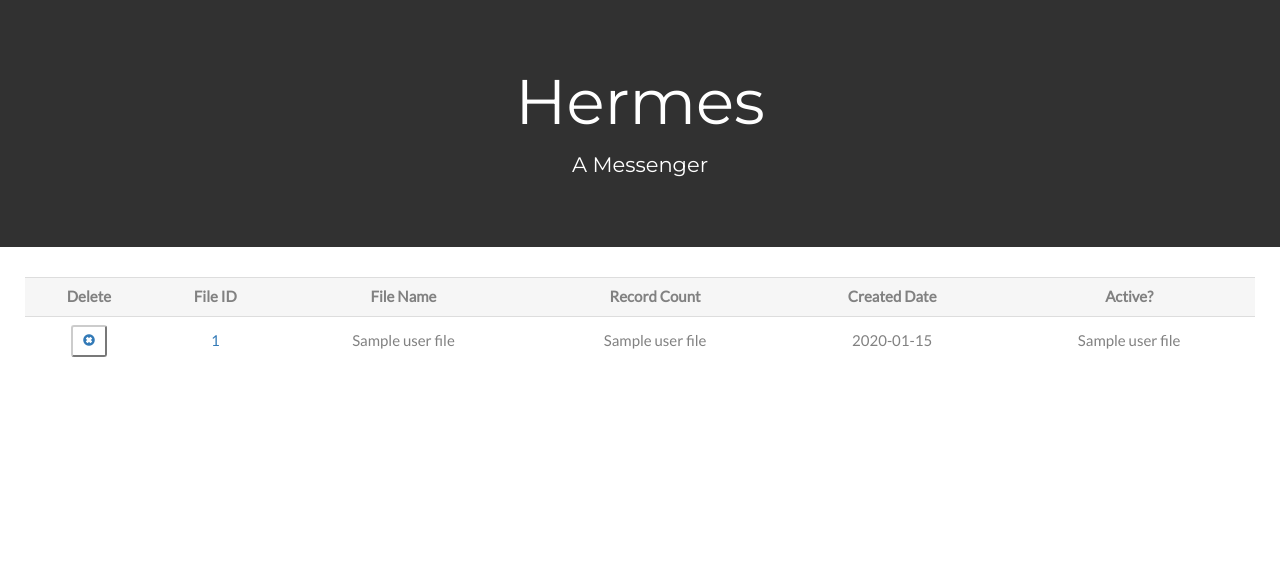
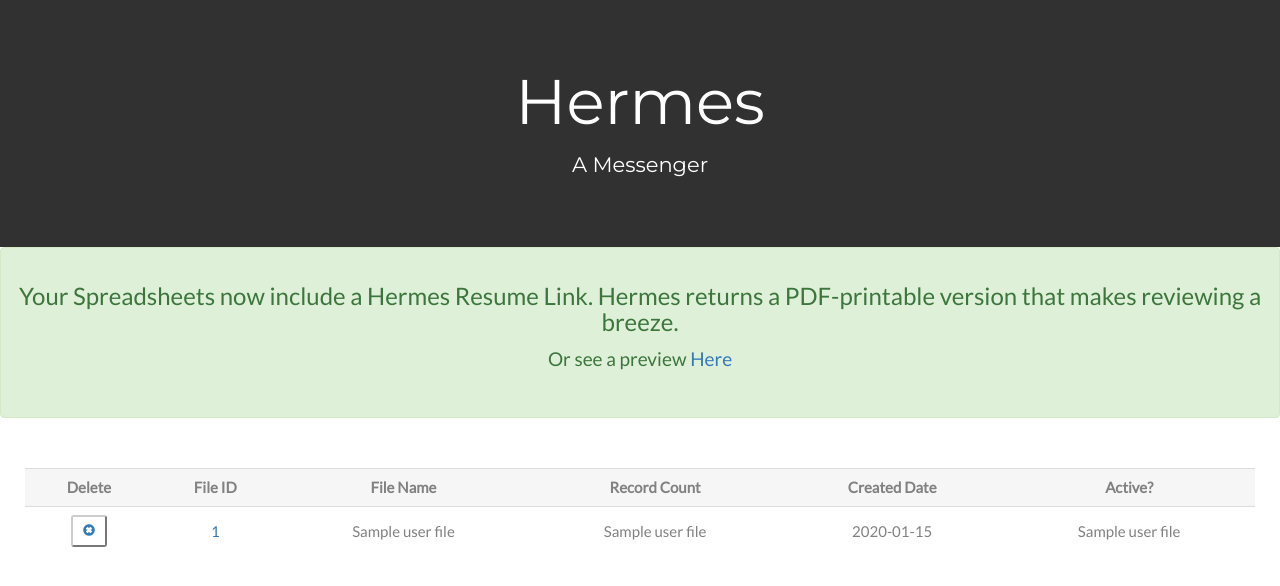
Before and after one commit to jkfoxworth/FlaskAPI, a Python web app: template mysite/app_folder/templates/cache_list.html in a window 1280 px wide. Shown: the part 111-697 px from the top of the page. Run offline with Jinja, Linux system fonts and the light colour scheme; the template is opened without the code that fills it: most values are stand-ins (such as "Sample title", 1, 10 or a date in 2020); some libraries are stand-ins or nearby versions.

Commit message:
Add alert for new feature

```diff
--- a/mysite/app_folder/templates/cache_list.html
+++ b/mysite/app_folder/templates/cache_list.html
@@ -13,7 +13,10 @@
 </div>
 {% else %}
 {% endif %}
-
+<div class="alert alert-success text-center" role="alert">
+    <h3>Your Spreadsheets now include a Hermes Resume Link. Hermes returns a PDF-printable version that makes reviewing a breeze.</h3>
+    <h4>Or see a preview <a href="/resumes/2046927">Here</a></h4>
+</div>
 <div class="container-fluid text-center">
 <table class="table">
  <tr class="bg-grey">
```
